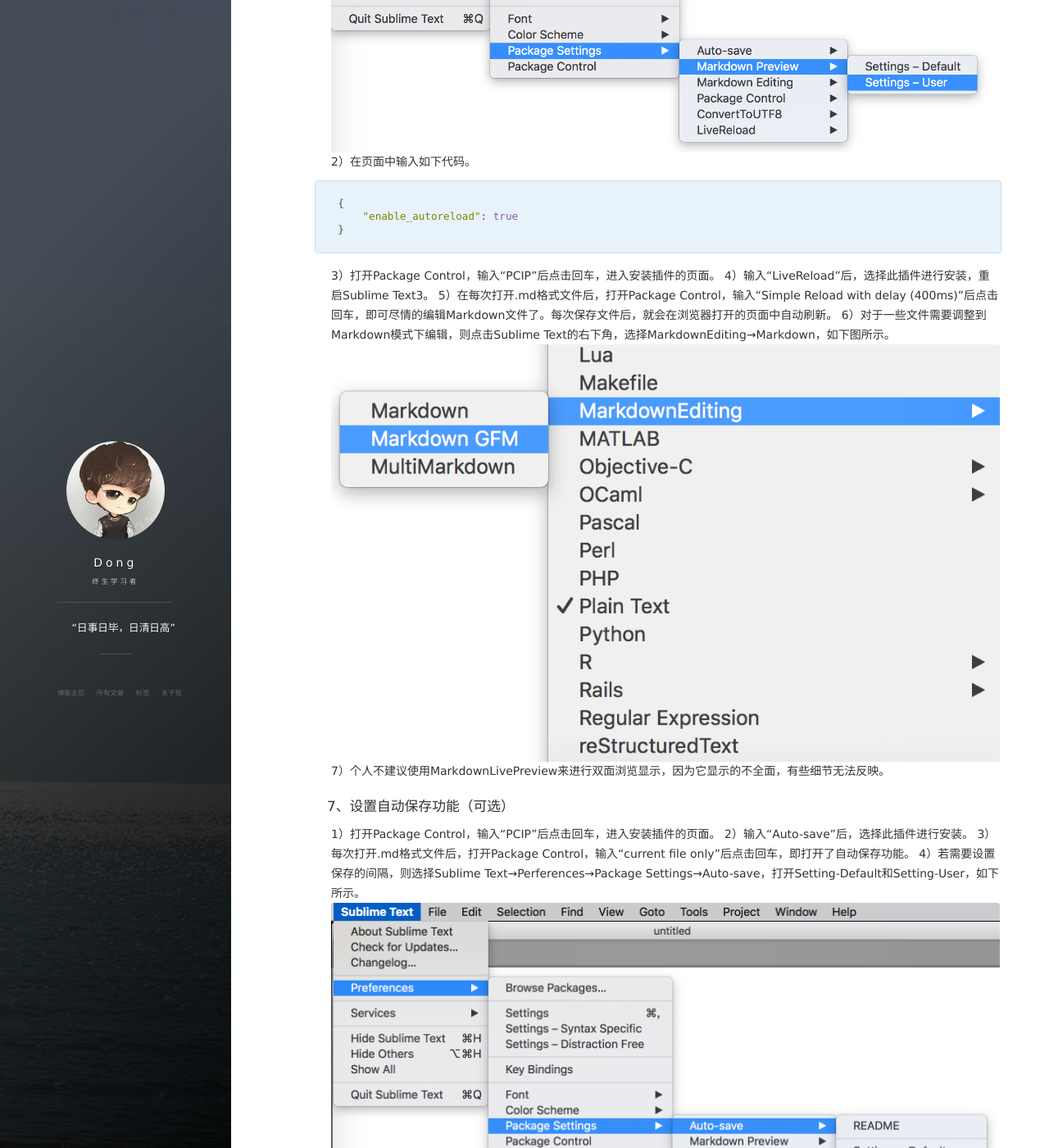
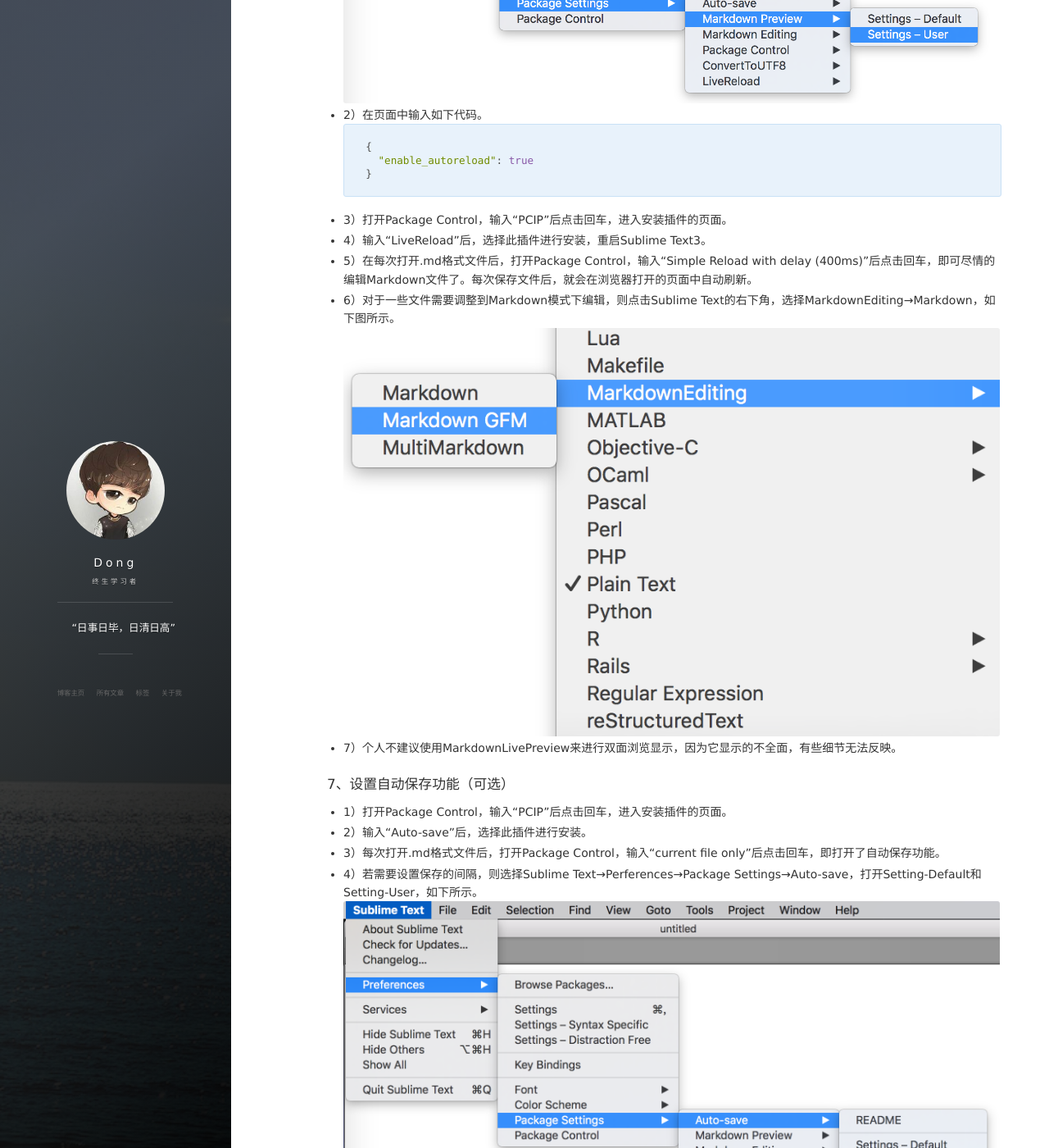
Before and after one commit to hdd2803/hdd2803.github.io, a Jekyll site: the page built from _posts/2017-11-05-WebNote_Sublime_Text.md, in a window 1280 px wide and 1400 px high, scrolled down 2188 px. Shown: the whole window at 82% size. Built offline with Jekyll 4.4.1, drawn with Linux system fonts in a browser that asks for light colours; nearby versions of some CDN libraries; comment, search, counter and statistics services are not loaded; some of the changed text lies outside the part shown.

Commit message:
修改段落样式

````diff
--- a/_posts/2017-11-05-WebNote_Sublime_Text.md
+++ b/_posts/2017-11-05-WebNote_Sublime_Text.md
@@ -5,7 +5,7 @@ date: 2017-11-05
 tag: WebNote
 ---
 
-Sublime Text3是一款及其强大的软件，其特点在于丰富的插件，可以扩展各种功能，可谓“只有你想不到，没有它做不到”。通过一段时间的使用后，发现用它来编写Markdown文本，很是方便。但感觉网上的教程五花八门，没有系统性的介绍在Markdown下的配置，现把自己的配置历程，做一下总结。
+　　Sublime Text3是一款及其强大的软件，其特点在于丰富的插件，可以扩展各种功能，可谓“只有你想不到，没有它做不到”。通过一段时间的使用后，发现用它来编写Markdown文本，很是方便。但感觉网上的教程五花八门，没有系统性的介绍在Markdown下的配置，现把自己的配置历程，做一下总结。
 
 ### 一、MacOS下的配置
 
@@ -29,28 +29,26 @@ AC5AA84C 034F7A53 2C9A801B 8AED239F
 ```
 
 #### 2、安装Package Control
-1）打开Sublime Text3，按下组合键Ctrl + `，调出控制台，在控制台输入如下命令后回车：
+- 1）打开Sublime Text3，按下组合键Ctrl + `，调出控制台，在控制台输入如下命令后回车：
 ```
 import urllib2,os; pf='Package Control.sublime-package'; ipp = sublime.installed_packages_path(); os.makedirs( ipp ) if not os.path.exists(ipp) else None; urllib2.install_opener( urllib2.build_opener( urllib2.ProxyHandler( ))); open( os.path.join( ipp, pf), 'wb' ).write( urllib2.urlopen( 'http://sublime.wbond.net/'; +pf.replace( ' ','%20' )).read()); print( 'Please restart Sublime Text to finish installation')
 ```
-2）安装成功后，按下组合件Shift + Command + P，即可打开Package Control。或者通过Tools→Command Palette来打开，如下图所示。
+- 2）安装成功后，按下组合件Shift + Command + P，即可打开Package Control。或者通过Tools→Command Palette来打开，如下图所示。
 ![](/images/posts/WebNote/SublimeText/1.png)
 
 
 #### 3、安装Markdown Preview
-1）打开Package Control，输入“PCIP”后点击回车，进入安装插件的页面。
-
-2）输入“Markdown Preview”后，选择此插件进行安装。
+- 1）打开Package Control，输入“PCIP”后点击回车，进入安装插件的页面。
+- 2）输入“Markdown Preview”后，选择此插件进行安装。
 
 #### 4、安装Markdown Editing
-1）打开Package Control，输入“PCIP”后点击回车，进入安装插件的页面。
-
-2）输入“Markdown Editing”后，选择此插件进行安装。
+- 1）打开Package Control，输入“PCIP”后点击回车，进入安装插件的页面。
+- 2）输入“Markdown Editing”后，选择此插件进行安装。
 
 #### 5、设置Markdown浏览器中查看快捷键
-1）选择Sublime Text→Perferences→Key Bindings，打开如下页面。
+- 1）选择Sublime Text→Perferences→Key Bindings，打开如下页面。
 ![](/images/posts/WebNote/SublimeText/2.png)
-2）在右侧的User设置中输入如下代码，设置快捷键为Command + R，当然可以随自己喜好设置。
+- 2）在右侧的User设置中输入如下代码，设置快捷键为Command + R，当然可以随自己喜好设置。
 ```
 [
     { "keys": ["command+r"], "command": "markdown_preview", "args": {"target": "browser", "parser":"markdown"} }
@@ -58,39 +56,39 @@ import urllib2,os; pf='Package Control.sublime-package'; ipp = sublime.installed
 ```
 
 #### 6、设置浏览器自动刷新功能
-1）选择Sublime Text→Perferences→Package Settings→Markdown Preview→Setting-User，打开如下页面。
+- 1）选择Sublime Text→Perferences→Package Settings→Markdown Preview→Setting-User，打开如下页面。
 ![](/images/posts/WebNote/SublimeText/3.png)
-2）在页面中输入如下代码。
+- 2）在页面中输入如下代码。
 ```
 {
     "enable_autoreload": true
 }
 ```
-3）打开Package Control，输入“PCIP”后点击回车，进入安装插件的页面。
-4）输入“LiveReload”后，选择此插件进行安装，重启Sublime Text3。
-5）在每次打开.md格式文件后，打开Package Control，输入“Simple Reload with delay (400ms)”后点击回车，即可尽情的编辑Markdown文件了。每次保存文件后，就会在浏览器打开的页面中自动刷新。
-6）对于一些文件需要调整到Markdown模式下编辑，则点击Sublime Text的右下角，选择MarkdownEditing→Markdown，如下图所示。
+- 3）打开Package Control，输入“PCIP”后点击回车，进入安装插件的页面。
+- 4）输入“LiveReload”后，选择此插件进行安装，重启Sublime Text3。
+- 5）在每次打开.md格式文件后，打开Package Control，输入“Simple Reload with delay (400ms)”后点击回车，即可尽情的编辑Markdown文件了。每次保存文件后，就会在浏览器打开的页面中自动刷新。
+- 6）对于一些文件需要调整到Markdown模式下编辑，则点击Sublime Text的右下角，选择MarkdownEditing→Markdown，如下图所示。
 ![](/images/posts/WebNote/SublimeText/4.png)
-7）个人不建议使用MarkdownLivePreview来进行双面浏览显示，因为它显示的不全面，有些细节无法反映。
+- 7）个人不建议使用MarkdownLivePreview来进行双面浏览显示，因为它显示的不全面，有些细节无法反映。
 
 #### 7、设置自动保存功能（可选）
-1）打开Package Control，输入“PCIP”后点击回车，进入安装插件的页面。
-2）输入“Auto-save”后，选择此插件进行安装。
-3）每次打开.md格式文件后，打开Package Control，输入“current file only”后点击回车，即打开了自动保存功能。
-4）若需要设置保存的间隔，则选择Sublime Text→Perferences→Package Settings→Auto-save，打开Setting-Default和Setting-User，如下所示。
+- 1）打开Package Control，输入“PCIP”后点击回车，进入安装插件的页面。
+- 2）输入“Auto-save”后，选择此插件进行安装。
+- 3）每次打开.md格式文件后，打开Package Control，输入“current file only”后点击回车，即打开了自动保存功能。
+- 4）若需要设置保存的间隔，则选择Sublime Text→Perferences→Package Settings→Auto-save，打开Setting-Default和Setting-User，如下所示。
 ![](/images/posts/WebNote/SublimeText/5.png)
-5）将Settin-Default中的内容复制到Setting-User，并修改如下设置：
+- 5）将Settin-Default中的内容复制到Setting-User，并修改如下设置：
 `"auto_save_delay_in_seconds": 1`
 即可设置自己的保存间隔。
 
 #### 8、删除多余的插件（可选）
-1）打开Package Control，输入“PCRP”后点击回车，进入删除插件的页面。
-2）选择你不需要的插件回车，即可删除。
+- 1）打开Package Control，输入“PCRP”后点击回车，进入删除插件的页面。
+- 2）选择你不需要的插件回车，即可删除。
 
 #### 9、关闭文件记忆功能（可选）
-1）选择Sublime Text→Perferences→Settings，打开如下页面。
+- 1）选择Sublime Text→Perferences→Settings，打开如下页面。
 ![](/images/posts/WebNote/SublimeText/6.png)
-2）在右侧的User设置中输入如下代码，设置快捷键为Command + R，当然可以随自己喜好设置。
+- 2）在右侧的User设置中输入如下代码，设置快捷键为Command + R，当然可以随自己喜好设置。
 ```
 {
      "hot_exit": false,
@@ -99,16 +97,17 @@ import urllib2,os; pf='Package Control.sublime-package'; ipp = sublime.installed
 ```
 
 #### 10、介绍几个实用功能
-1）SideBarEnhancements：侧栏右键功能增强。
-2）Theme – Soda：完美的编码主题，用过的都说好。
-3）GBK to UTF8：将文件编码从GBK转换成UTF8，菜单（Sublime Text）里面找。
-4）ZenCoding：前端开发方面的插件。安装后可直接使用，Tab键触发，Alt+Shift+W是个代码机器。
+- 1）SideBarEnhancements：侧栏右键功能增强。
+- 2）Theme – Soda：完美的编码主题，用过的都说好。
+- 3）GBK to UTF8：将文件编码从GBK转换成UTF8，菜单（Sublime Text）里面找。
+- 4）ZenCoding：前端开发方面的插件。安装后可直接使用，Tab键触发，Alt+Shift+W是个代码机器。
 
 ### 二、Windows下的配置
 Windows下的配置和MacOS下的大致相同，不同的地方就是快捷键的位置。比如：
-1）Windows下的Preferences是在导航栏，而MacOS的是在Sublime Text下。
-2）设置打开浏览器的快捷键，在Windows下我喜欢设置成Ctrl + R。
-3）Windows下打开Package Control的快捷键是Shift + Ctrl + P，而MacOS下是Shift + Command + P。
+
+- 1）Windows下的Preferences是在导航栏，而MacOS的是在Sublime Text下。
+- 2）设置打开浏览器的快捷键，在Windows下我喜欢设置成Ctrl + R。
+- 3）Windows下打开Package Control的快捷键是Shift + Ctrl + P，而MacOS下是Shift + Command + P。
 
 以上就是Markdown在MacOS及Windows下的详细配置，如有不懂之处，可以向我咨询，谢谢！
 
````
